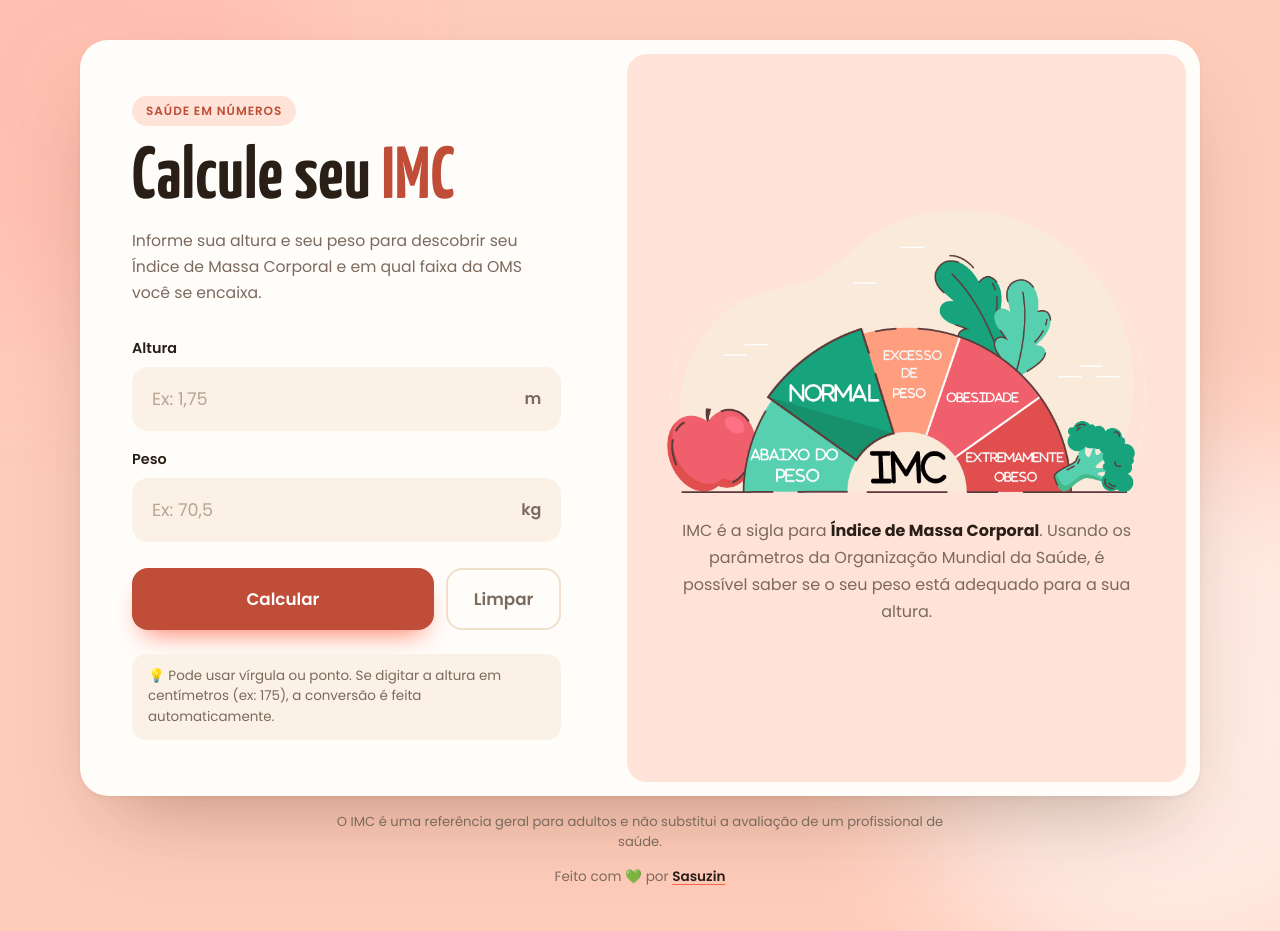
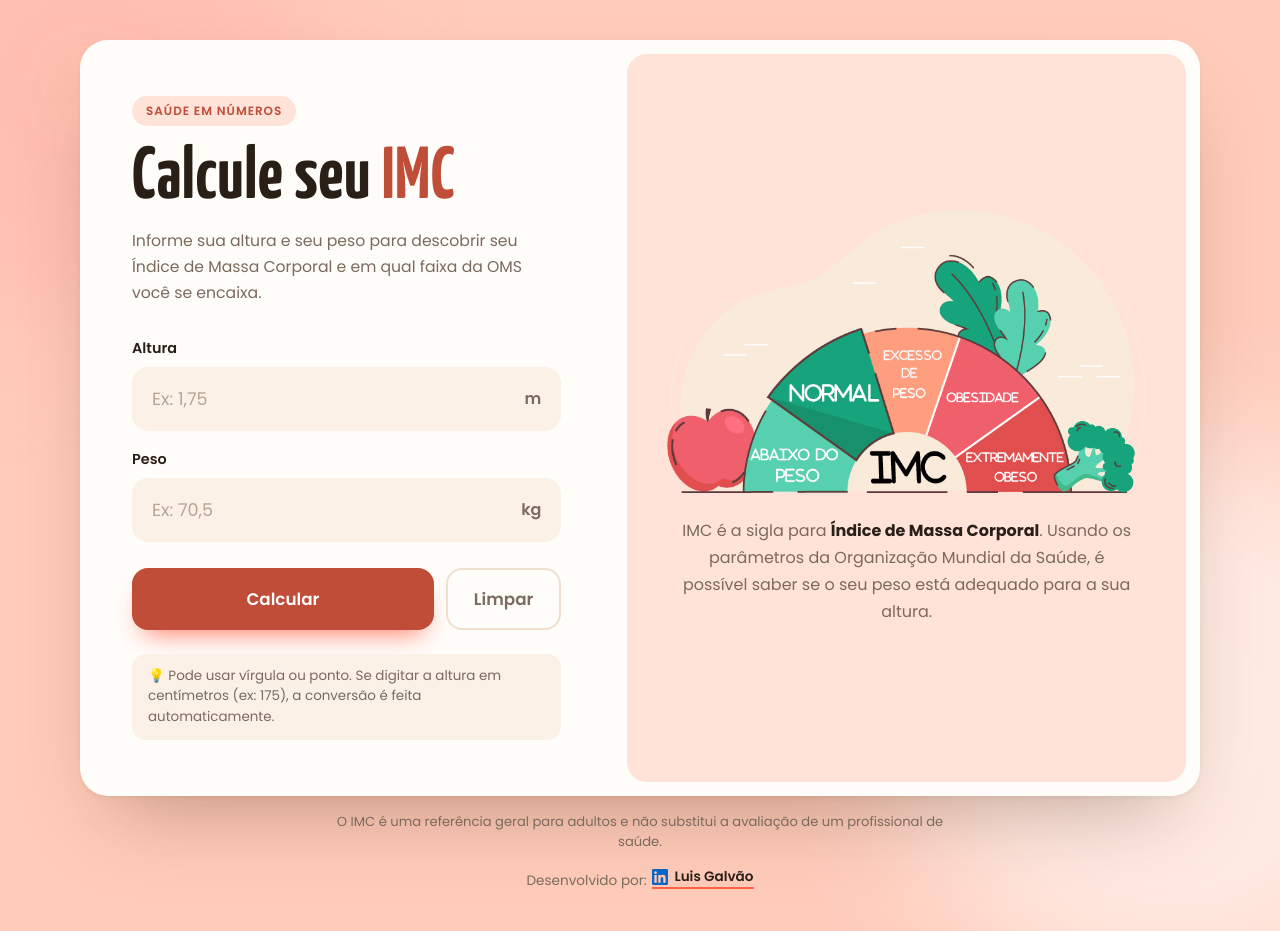
Before and after one commit to Sasuzin/Calculadora-de-IMC, a plain HTML site: page index.html in a window 1280 px wide. Drawn offline with Linux system fonts and the light colour scheme.

Commit message:
Adiciona crédito com link do LinkedIn no rodapé
- Rodapé agora mostra "Desenvolvido por: Luis Galvão" com ícone e link
  para o LinkedIn (abre em nova aba)
- Estilo do link com sublinhado na cor do tema e hover azul do LinkedIn
- Atualiza a captura de tela do celular no README com o novo rodapé

Co-Authored-By: Claude Opus 5.5 <noreply@anthropic.com>

```diff
--- a/CSS/style.css
+++ b/CSS/style.css
@@ -460,11 +460,26 @@ body::after {
     color: var(--texto-suave);
 }
 
-.rodape a {
+.rodape__link {
+    display: inline-flex;
+    align-items: center;
+    gap: 6px;
+    margin-left: 2px;
     font-weight: 600;
     color: var(--texto);
-    text-decoration-color: var(--tema);
-    text-underline-offset: 3px;
+    text-decoration: none;
+    border-bottom: 2px solid var(--tema);
+    transition: color .2s, border-color var(--transicao-cor);
+}
+
+.rodape__link:hover {
+    color: #0a66c2;
+}
+
+.rodape__icone {
+    width: 16px;
+    height: 16px;
+    fill: #0a66c2;
 }
 
 /* ---------- Animações ---------- */
--- a/index.html
+++ b/index.html
@@ -120,7 +120,13 @@
         </p>
 
         <footer class="rodape">
-            Feito com 💚 por <a href="https://github.com/Sasuzin" target="_blank" rel="noopener">Sasuzin</a>
+            Desenvolvido por:
+            <a href="https://www.linkedin.com/in/luis-galv%C3%A3o/" target="_blank" rel="noopener" class="rodape__link">
+                <svg class="rodape__icone" viewBox="0 0 24 24" aria-hidden="true">
+                    <path d="M20.447 20.452h-3.554v-5.569c0-1.328-.027-3.037-1.852-3.037-1.853 0-2.136 1.445-2.136 2.939v5.667H9.351V9h3.414v1.561h.046c.477-.9 1.637-1.85 3.37-1.85 3.601 0 4.267 2.37 4.267 5.455v6.286zM5.337 7.433c-1.144 0-2.063-.926-2.063-2.065 0-1.138.92-2.063 2.063-2.063 1.14 0 2.064.925 2.064 2.063 0 1.139-.925 2.065-2.064 2.065zm1.782 13.019H3.555V9h3.564v11.452zM22.225 0H1.771C.792 0 0 .774 0 1.729v20.542C0 23.227.792 24 1.771 24h20.451C23.2 24 24 23.227 24 22.271V1.729C24 .774 23.2 0 22.222 0h.003z"/>
+                </svg>
+                Luis Galvão
+            </a>
         </footer>
 
     </main>
```
Also changed, not shown: Imagens/readme/mobile-resultado.png.
